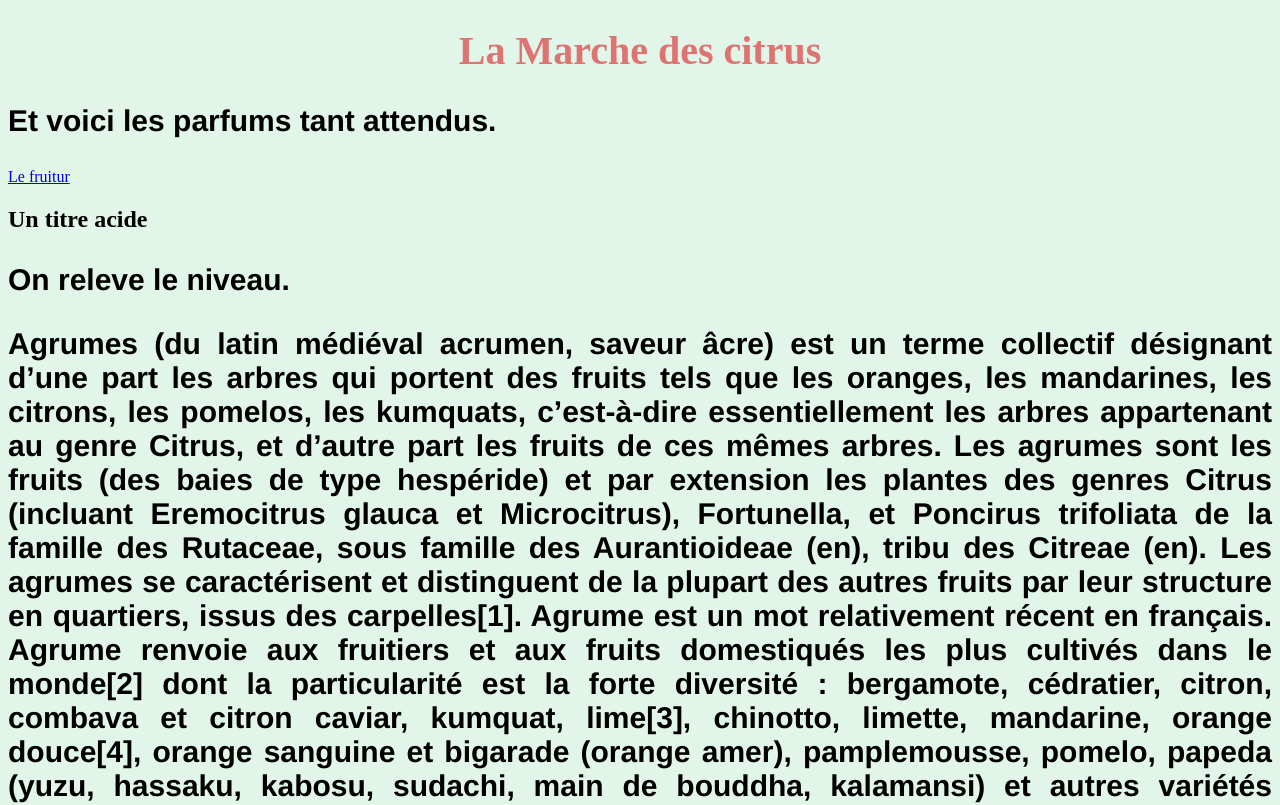
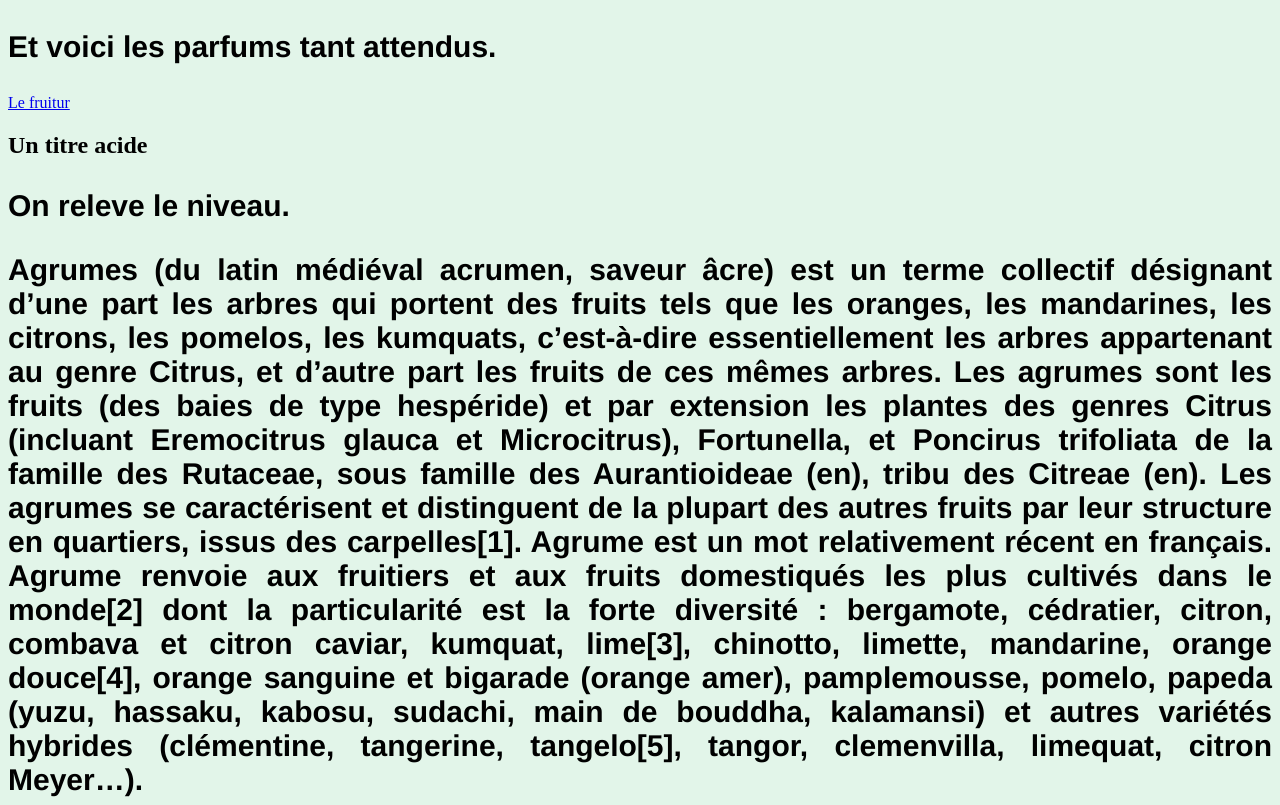
Before and after one commit to Awated/Quete_14, a plain HTML site: page index.html in a window 1280 px wide. Shown: the top 805 px of the page. Drawn offline with Linux system fonts and the light colour scheme.

Commit message:
petite modif du fichier html avant edit

```diff
--- a/index.html
+++ b/index.html
@@ -7,7 +7,6 @@
 </head>
 
 <body>
-    <h1> La Marche des citrus </h1>
         <p> Et voici les parfums tant attendus.</p>
         <a href= "http://www.wildcodeschool.com"> Le fruitur </a>
         <div class="image">
```
